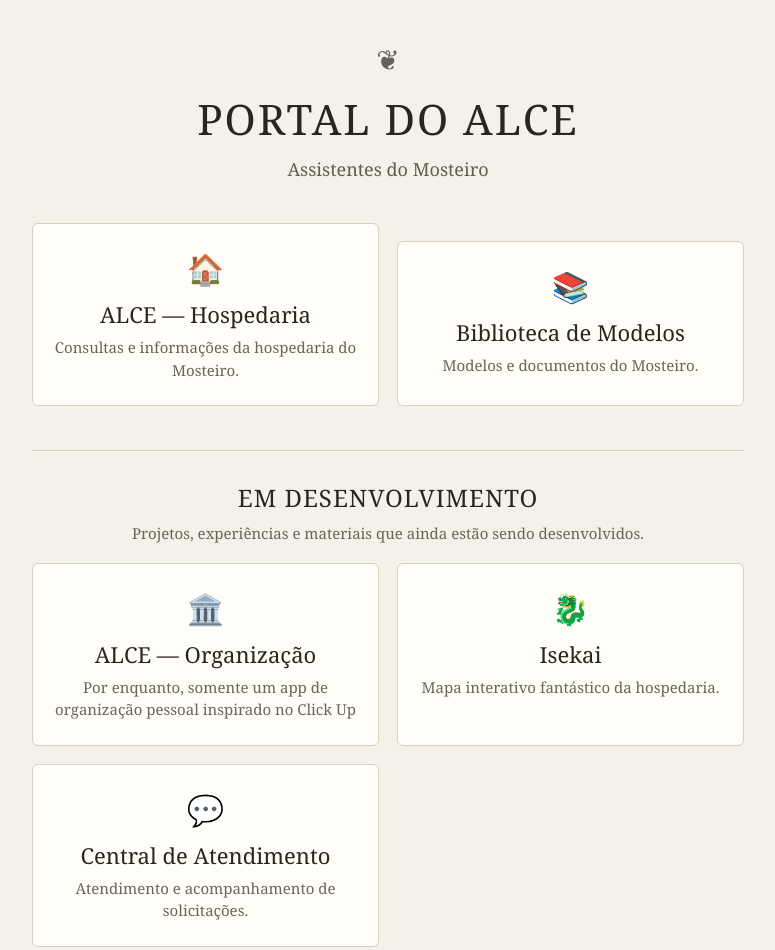
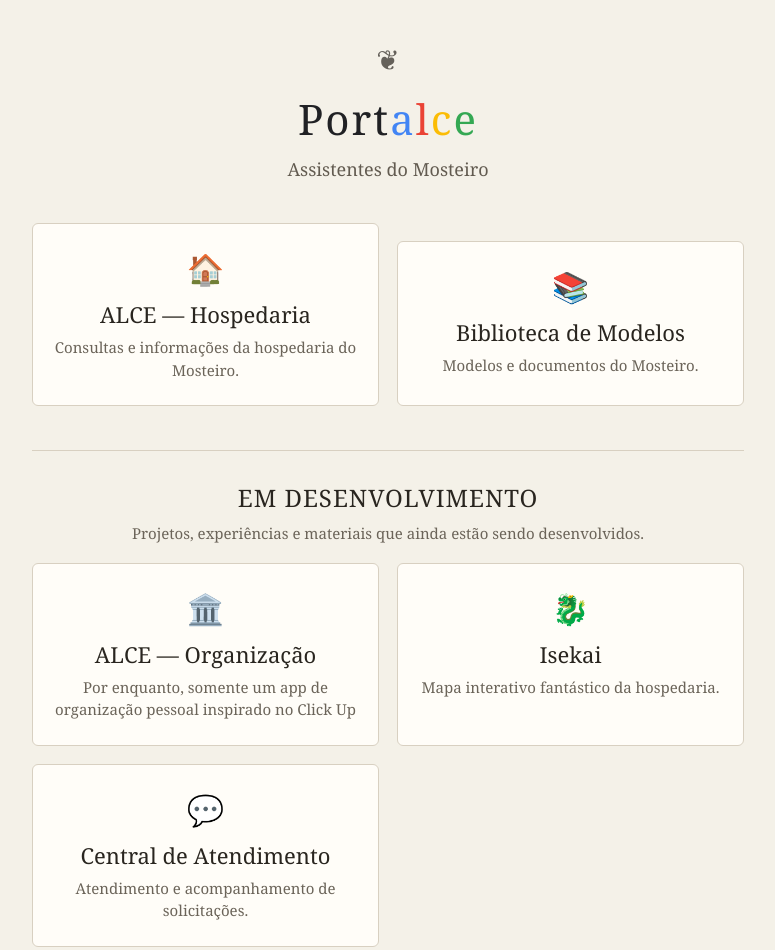
Before and after one commit to fr-pius/Alce, a plain HTML site: page index.html in a window 1280 px wide. Shown: the top 950 px of the page, without its empty margins (252-1027 px from the left). Drawn offline with Linux system fonts and the light colour scheme.

Commit message:
Atualiza identidade visual do Portalce

```diff
--- a/index.html
+++ b/index.html
@@ -10,7 +10,7 @@
     content="width=device-width, initial-scale=1.0"
   >
 
-  <title>Portal ALCE</title>
+  <title>Portalce</title>
 
 
   <style>
@@ -80,6 +80,27 @@
 
       letter-spacing: 2px;
 
+    }
+
+
+    .titulo-port {
+      color: #202124;
+    }
+
+    .titulo-a {
+      color: #4285f4;
+    }
+
+    .titulo-l {
+      color: #ea4335;
+    }
+
+    .titulo-c {
+      color: #fbbc05;
+    }
+
+    .titulo-e {
+      color: #34a853;
     }
 
 
@@ -438,8 +459,8 @@
     </div>
 
 
-    <h1>
-      PORTAL DO ALCE
+    <h1 aria-label="Portalce">
+      <span class="titulo-port">Port</span><span class="titulo-a">a</span><span class="titulo-l">l</span><span class="titulo-c">c</span><span class="titulo-e">e</span>
     </h1>
 
 
```
